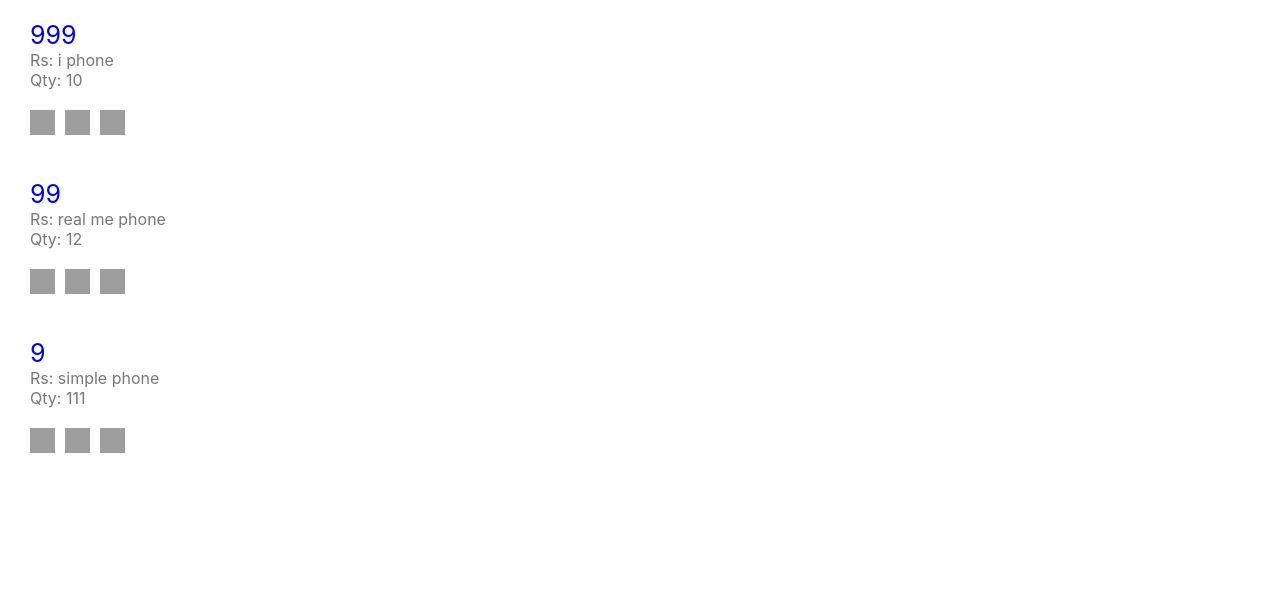
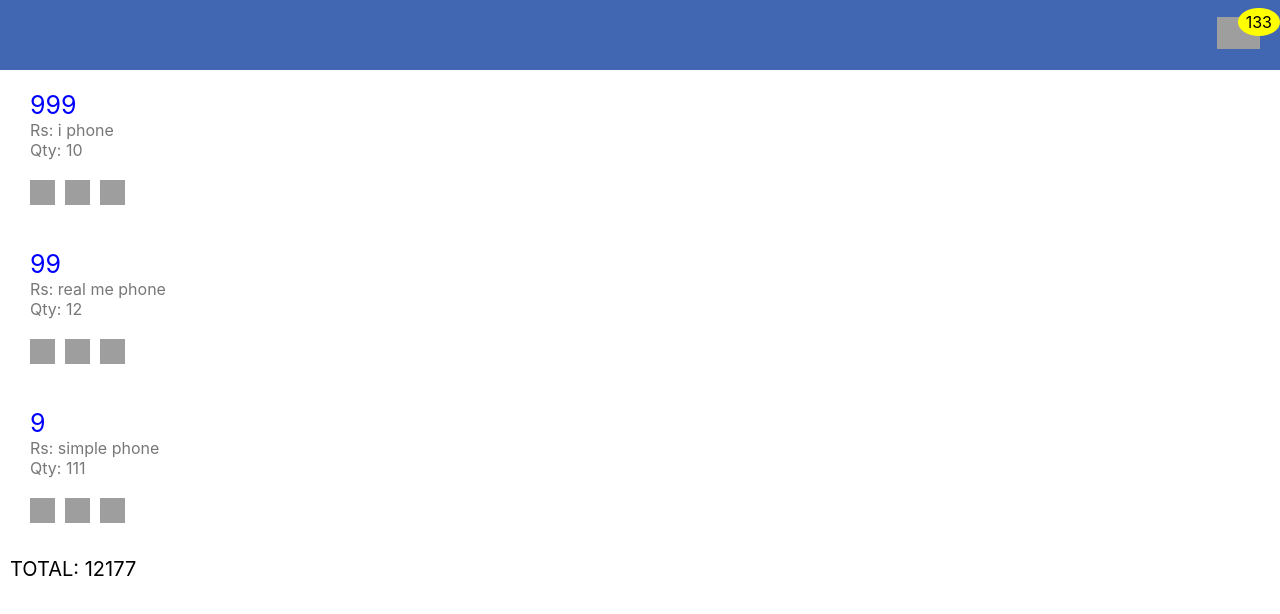
Before and after one commit to amitmungare/cart, a React (Create React App) app: page / in a window 1280 px wide. Shown: the top 614 px of the page. Built offline with nearby package versions, Linux system fonts and the light colour scheme; grey boxes are pictures that could not be loaded.

Commit message:
total amount and cart items count added, final cart

```diff
--- a/src/App.js
+++ b/src/App.js
@@ -1,14 +1,108 @@
 import React from 'react';
 import Cart from './Cart';
+import Navbar from './Navbar';
 
-function App() {
-  return (
+class App extends React.Component {
 
-    <div className="App">
-      <Cart/>
-    </div>
+    constructor(){
+      super();
+      this.state={
+          products: [
+              {   id:1,
+                  price:999,
+                  title:'i phone',
+                  qty:10,
+                  img:''
+              },
+              {   id:2,
+                  price:99,
+                  title:'real me phone',
+                  qty:12,
+                  img:''
+              },
+              {   id:3,
+                  price:9,
+                  title:'simple phone',
+                  qty:111,
+                  img:''
+              }
+          ]
+      }
+      // this.increaseQuantity = this.increaseQuantity.bind(this);
+  }
 
-  );
+  handleIncreaseQuantity = (product) => {
+      const {products} = this.state;
+      const index = products.indexOf(product);
+      products[index].qty +=1;
+
+      this.setState({
+          products
+      })
+  }
+
+  handleDecreaseQuantity = (product) => {
+      const {products} = this.state;
+      const index = products.indexOf(product);
+
+      if(products[index].qty ===0)return;
+
+      products[index].qty -=1;
+
+      this.setState({
+          products
+      })
+  }
+
+  handelDeleteProduct = (id) => {
+      const {products} = this.state;
+      const items = products.filter((item) => item.id !== id);
+
+      this.setState({
+          products:items
+      })
+  }
+
+  getCartCount = () => {
+    const {products} = this.state;
+    let count = 0;
+
+    products.forEach((product) => {
+      count+=product.qty;
+    })
+
+    return count;
+  }
+
+  getCartTotal=()=>{
+      const {products} = this.state;
+
+      let cartTotal = 0;
+
+      products.map((product) => {
+        cartTotal =cartTotal + product.qty*product.price;
+      })
+      return cartTotal;
+  }
+
+ render () {
+    const { products } = this.state;
+    return (
+      <div className="App">
+        <Navbar count={this.getCartCount()}/>
+        <Cart
+          products={products}
+          onIncreaseQuantity={this.handleIncreaseQuantity}
+          onDecreaseQuantity={this.handleDecreaseQuantity}
+          onDeleteProduct={this.handelDeleteProduct}
+        />
+        <div style={ {padding: 10, fontSize: 20} }>TOTAL: {this.getCartTotal()} </div>
+      </div>
+
+
+    );
+  }
+
 }
 
 export default App;
--- a/src/Cart.js
+++ b/src/Cart.js
@@ -1,88 +1,25 @@
 import React from 'react';
 import CartItem from './CartItem';
 
-class Cart extends React.Component {
+const Cart =(props) => {
 
-    constructor(){
-        super();
-        this.state={
-            products: [
-                {   id:4,
-                    price:999,
-                    title:'i phone',
-                    qty:10,
-                    img:''
-                },
-                {   id:5,
-                    price:99,
-                    title:'real me phone',
-                    qty:12,
-                    img:''
-                },
-                {   id:6,
-                    price:9,
-                    title:'simple phone',
-                    qty:111,
-                    img:''
-                },
-            ]
-        }
-        // this.increaseQuantity = this.increaseQuantity.bind(this);
-    }
-
-    handleIncreaseQuantity = (product) => {
-        const {products} = this.state;
-        const index = products.indexOf(product);
-        products[index].qty +=1;
-
-        this.setState({
-            products: products
-        })
-    }
-
-    handleDecreaseQuantity = (product) => {
-        const {products} = this.state;
-        const index = products.indexOf(product);
-
-        if(products[index].qty ==0)return;
-
-        products[index].qty -=1;
-
-        this.setState({
-            products: products
-        })
-    }
-
-    handelDeleteProduct = (id) => {
-        const {products} = this.state;
-        const items = products.filter((item) => item.id !== id);
-
-        this.setState({
-            products:items
-        })
-    }
-
-    render() {
-
-        const {products} =  this.state;
+        const {products} =  props;
 
         return(
 
-            <div class="cart">
+            <div className="cart">
                 {products.map((product) => {
                     return (
                     <CartItem
                     product={product}
                     key={product.id}
-                    onIncreaseQuantity={this.handleIncreaseQuantity}
-                    onDecreaseQuantity={this.handleDecreaseQuantity}
-                    onDeleteProduct={this.handelDeleteProduct}
+                    onIncreaseQuantity={props.onIncreaseQuantity}
+                    onDecreaseQuantity={props.onDecreaseQuantity}
+                    onDeleteProduct={props.onDeleteProduct}
                     />)
                 })}
             </div>
         );
-    }
-
 }
 
 export default Cart;
--- a/src/CartItem.js
+++ b/src/CartItem.js
@@ -1,11 +1,19 @@
 import React from 'react';
 
-class CartItem extends React.Component {
+const CartItem = (props) =>{
 
-    render() {
+    const {
+         price,
+         title,
+         qty
+    } =props.product;
 
-        const { price, title, qty } = this.props.product;
-        const {product,onIncreaseQuantity, onDecreaseQuantity, onDeleteProduct} = this.props;
+    const {
+        product,
+        onIncreaseQuantity,
+        onDecreaseQuantity,
+        onDeleteProduct
+    }= props;
 
         return (
 
@@ -48,7 +56,7 @@
 
             </div>
         );
-    }
+
 }
 
 const styless ={
--- /dev/null
+++ b/src/Navbar.js
@@ -0,0 +1,42 @@
+import React from 'react';
+
+const Navbar = (props) => {
+    return (
+        <div style={styles.nav}>
+            <div style={styles.cartIconContainer}>
+                <img style={styles.cartIcon} src="https://cdn-icons-png.flaticon.com/128/1170/1170678.png" alt="cart-icon"/>
+                <span style={styles.cartCount}>{props.count}</span>
+            </div>
+        </div>
+    );
+}
+
+
+const styles = {
+    cartIcon: {
+      height: 32,
+      marginRight: 20,
+
+    },
+    nav: {
+      height: 70,
+      background: '#4267b2',
+      display: 'flex',
+      justifyContent: 'flex-end',
+      alignItems: 'center'
+    },
+    cartIconContainer: {
+      position: 'relative'
+    },
+    cartCount: {
+      background: 'yellow',
+      borderRadius: '50%',
+      padding: '4px 8px',
+      position: 'absolute',
+      right: 0,
+      top: -9
+    }
+  };
+
+
+export default Navbar;
```
